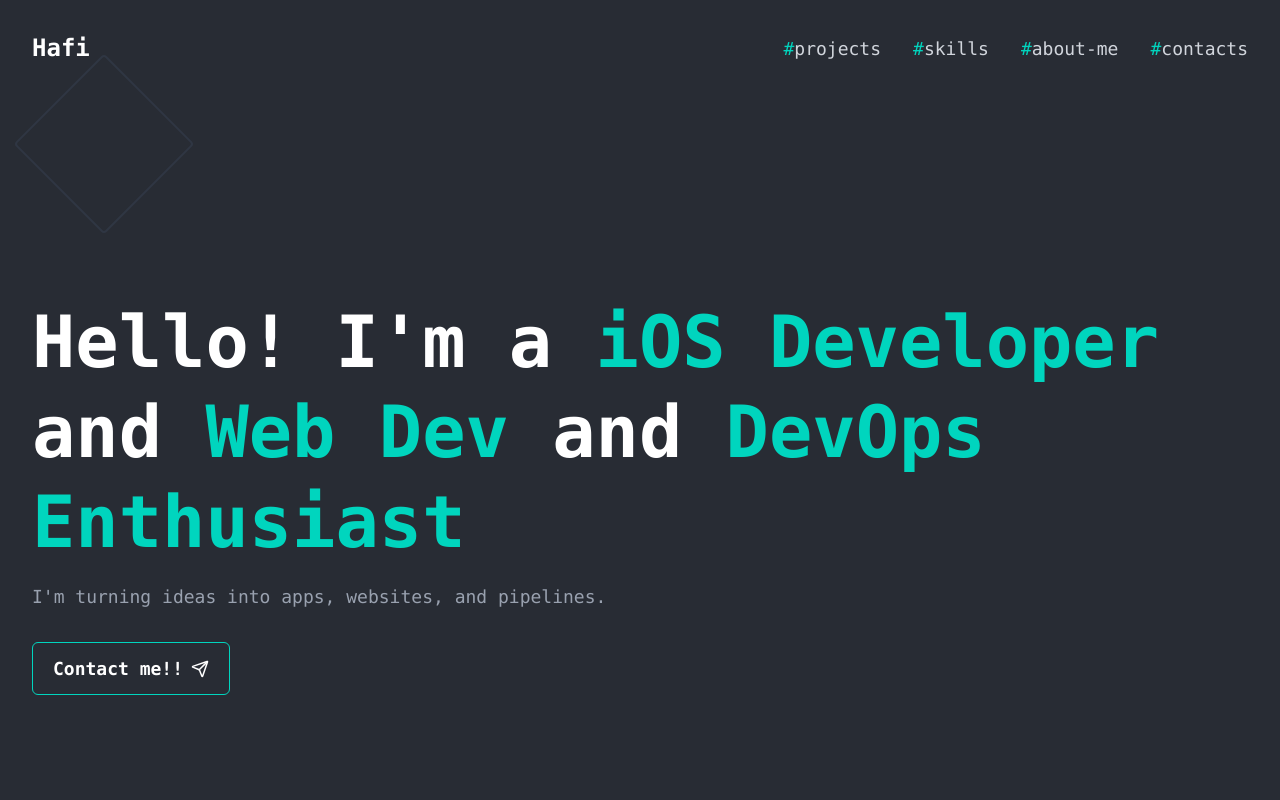
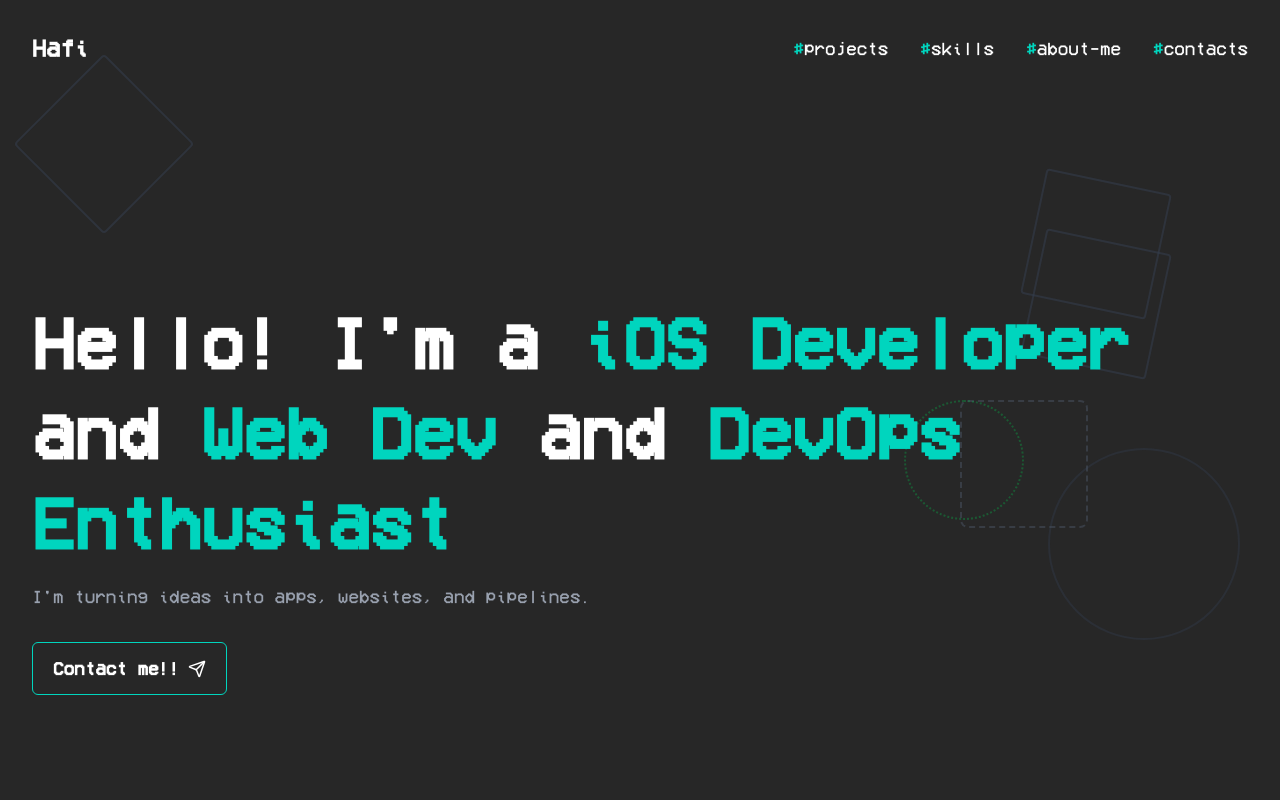
Before and after one commit to armstrony/armstrony.github.io, a React (Vite) app: page / in a window 1280 px wide. Shown: the top 800 px of the page. Built offline with nearby package versions, Linux system fonts and the light colour scheme.

Commit message:
Added new font

```diff
--- a/src/App.css
+++ b/src/App.css
@@ -1,26 +1,4 @@
-@import url("https://fonts.googleapis.com/css2?family=Poppins:ital,wght@0,100;0,200;0,300;0,400;0,500;0,600;0,700;0,800;0,900;1,100;1,200;1,300;1,400;1,500;1,600;1,700;1,800;1,900&display=swap");
-@import url("https://fonts.googleapis.com/css2?family=Inter:ital,opsz,wght@0,14..32,100..900;1,14..32,100..900&family=Poppins:ital,wght@0,100;0,200;0,300;0,400;0,500;0,600;0,700;0,800;0,900;1,100;1,200;1,300;1,400;1,500;1,600;1,700;1,800;1,900&display=swap");
-@import "tailwindcss";
-
-@theme {
-  --color-green-hero: #a9ff68;
-  --color-pink-hero: #ff8989;
-}
-
-#root {
-  background-color: #272727;
-  color: #fff;
-  font-family: "Inter", sans-serif;
-  font-size: 18px;
-}
-
-.homepage {
-  min-height: 100vh;
-}
-
-nav .nav-border .nav-border-line {
-  border-color: #4d4d4d;
-}
+/* Component-specific styles can go here */
 
 /*
 .logo {
--- a/src/App.tsx
+++ b/src/App.tsx
@@ -16,15 +16,17 @@ export default function App() {
     <div id="smooth-wrapper">
       {/* MUST use id="smooth-content" not className */}
       <div id="smooth-content">
-        <div className="bg-[#282C34] text-gray-300 font-mono min-h-screen">
+        <div className="font-vcr min-h-screen">
           {/* Background decorative elements */}
-          <div className="absolute top-0 left-0 w-full h-full z-0">
-            <div className="absolute top-20 left-10 w-32 h-32 border-2 border-gray-700/50 rounded-sm transform rotate-45"></div>
-            <div className="absolute bottom-40 right-10 w-48 h-48 border-2 border-gray-700/50 rounded-full opacity-30"></div>
-            <div className="absolute bottom-1/2 left-1/4 w-24 h-24 border-dashed border-gray-600/50 rounded-lg"></div>
-            <div className="absolute top-1/3 right-1/4 w-20 h-20 border-dotted border-green-500/30 rounded-full"></div>
+          <div className="fixed top-0 left-0 w-full h-full z-0 pointer-events-none overflow-hidden">
+            <div className="absolute top-20 left-4 md:left-10 w-16 h-16 md:w-32 md:h-32 border-2 border-gray-700/50 rounded-sm transform rotate-45"></div>
+            <div className="absolute top-32 md:top-45 right-4 md:right-30 w-16 h-16 md:w-32 md:h-32 border-2 border-gray-700/50 rounded-sm transform rotate-12"></div>
+            <div className="absolute top-48 md:top-60 right-8 md:right-30 w-16 h-16 md:w-32 md:h-32 border-2 border-gray-700/50 rounded-sm transform rotate-12"></div>
+            <div className="absolute bottom-40 right-4 md:right-10 w-24 h-24 md:w-48 md:h-48 border-2 border-gray-700/50 rounded-full opacity-70"></div>
+            <div className="absolute top-1/2 left-2/3 md:left-3/4 w-16 h-16 md:w-32 md:h-32 border-2 border-dashed border-gray-600/50 rounded-lg"></div>
+            <div className="absolute top-1/2 right-1/5 w-16 h-16 md:w-30 md:h-30 border-2 border-dotted border-green-500/30 rounded-full"></div>
           </div>
-          <div className="relative z-10 max-w-7xl mx-auto px-4 sm:px-6 lg:px-8">
+          <div className="relative z-10 max-w-7xl mx-auto px-4 sm:px-6 lg:px-8 overflow-x-hidden">
             <Header />
             <main>
               <HeroSection />
--- a/src/index.css
+++ b/src/index.css
@@ -1,68 +1,69 @@
-/* :root {
-  font-family: Inter, system-ui, Avenir, Helvetica, Arial, sans-serif;
-  line-height: 1.5;
-  font-weight: 400;
+@import url("https://fonts.googleapis.com/css2?family=Poppins:ital,wght@0,100;0,200;0,300;0,400;0,500;0,600;0,700;0,800;0,900;1,100;1,200;1,300;1,400;1,500;1,600;1,700;1,800;1,900&display=swap");
+@import url("https://fonts.googleapis.com/css2?family=Inter:ital,opsz,wght@0,14..32,100..900;1,14..32,100..900&family=Poppins:ital,wght@0,100;0,200;0,300;0,400;0,500;0,600;0,700;0,800;0,900;1,100;1,200;1,300;1,400;1,500;1,600;1,700;1,800;1,900&display=swap");
+@import "tailwindcss";
 
-  color-scheme: light dark;
-  color: rgba(255, 255, 255, 0.87);
-  background-color: #242424;
-
-  font-synthesis: none;
-  text-rendering: optimizeLegibility;
-  -webkit-font-smoothing: antialiased;
-  -moz-osx-font-smoothing: grayscale;
+@theme {
+  --color-green-hero: #a9ff68;
+  --color-pink-hero: #ff8989;
 }
 
-a {
-  font-weight: 500;
-  color: #646cff;
-  text-decoration: inherit;
+@font-face {
+  font-family: "VCROSDMono";
+  src: url("./assets/fonts/VCROSDMono.ttf") format("truetype");
+  font-weight: normal;
+  font-style: normal;
 }
-a:hover {
-  color: #535bf2;
+
+@font-face {
+  font-family: "DepartureMono";
+  src: url("./assets/fonts/DepartureMono-Regular.otf");
+}
+
+#root {
+  --font-vcr: "VCROSDMono", monospace;
+  --font-departure: "DepartureMono", monospace;
+}
+
+.font-vcr {
+  font-family: var(--font-vcr);
+}
+
+.font-departure {
+  font-family: var(--font-departure);
 }
 
 body {
   margin: 0;
-  display: flex;
-  place-items: center;
-  min-width: 320px;
+  background-color: #272727;
+  color: #fff;
+  font-size: 18px;
   min-height: 100vh;
 }
 
-h1 {
-  font-size: 3.2em;
-  line-height: 1.1;
+.homepage {
+  min-height: 100vh;
 }
 
-button {
-  border-radius: 8px;
-  border: 1px solid transparent;
-  padding: 0.6em 1.2em;
-  font-size: 1em;
-  font-weight: 500;
-  font-family: inherit;
-  background-color: #1a1a1a;
-  cursor: pointer;
-  transition: border-color 0.25s;
-}
-button:hover {
-  border-color: #646cff;
-}
-button:focus,
-button:focus-visible {
-  outline: 4px auto -webkit-focus-ring-color;
+nav .nav-border .nav-border-line {
+  border-color: #4d4d4d;
 }
 
-@media (prefers-color-scheme: light) {
-  :root {
-    color: #213547;
-    background-color: #ffffff;
+/* Mobile-specific utilities */
+@media (max-width: 768px) {
+  .line-clamp-3 {
+    display: -webkit-box;
+    -webkit-line-clamp: 3;
+    -webkit-box-orient: vertical;
+    overflow: hidden;
   }
-  a:hover {
-    color: #747bff;
-  }
-  button {
-    background-color: #f9f9f9;
-  }
-} */
+}
+
+/* Ensure smooth scrolling on mobile */
+html {
+  scroll-behavior: smooth;
+}
+
+/* Prevent horizontal scroll on mobile */
+body {
+  overflow-x: hidden;
+}
```
Also changed, not shown: src/assets/fonts/DepartureMono-Regular.otf (added), src/assets/fonts/VCROSDMono.ttf (added).
